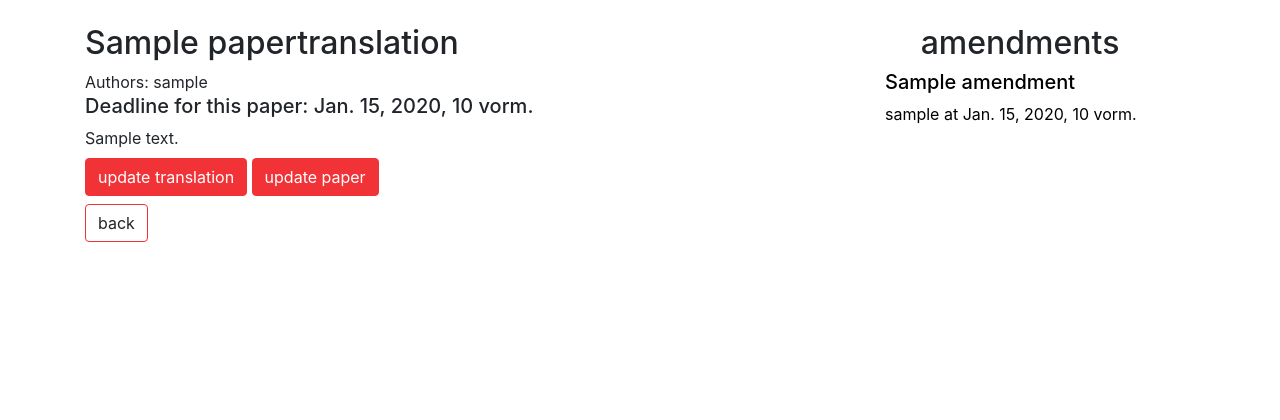
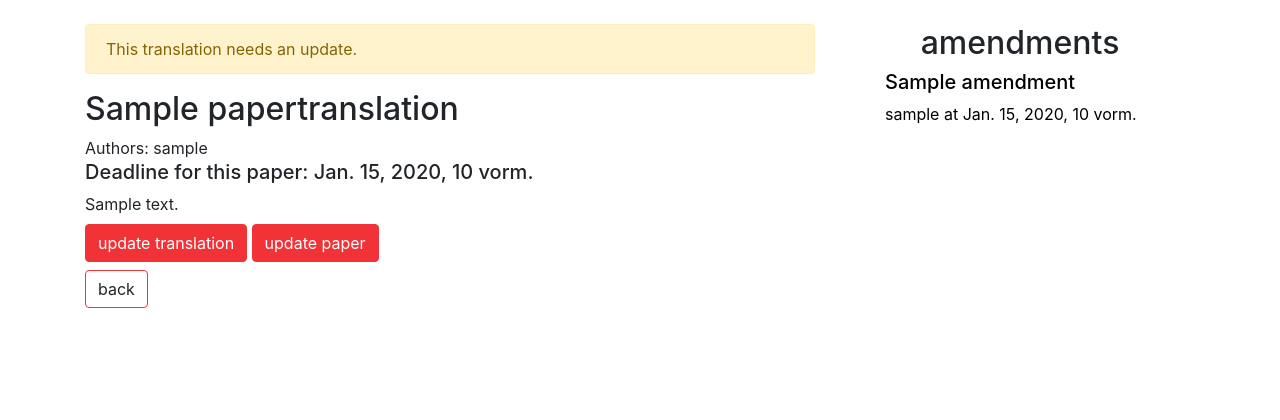
Before and after one commit to sacovo/digital-democracy, a Django app: page /paper/1/ in a window 1280 px wide. Shown: the part 118-538 px from the top of the page. Run offline with Django 3.2, Linux system fonts and the light colour scheme; a user stored in the database is signed in; tables that the repository leaves empty hold one stand-in row (values such as "Sample post"); some libraries are stand-ins or nearby versions.

Commit message:
add needs_update field and update indicator

```diff
--- a/papers/forms.py
+++ b/papers/forms.py
@@ -134,7 +134,7 @@ class TranslationForm(forms.ModelForm):
 
     class Meta:
         model = models.PaperTranslation
-        fields = ["title", "content"]
+        fields = ["title", "content", "needs_update"]
 
 
 class CommentForm(forms.Form):
--- a/papers/models.py
+++ b/papers/models.py
@@ -167,6 +167,11 @@ class PaperTranslation(models.Model):
     """
     The content of a paper in a specific language.
     """
+
+    needs_update = models.BooleanField(
+        default=False,
+        help_text=_("Do the other translations need an update after this edit?"),
+    )
 
     paper = models.ForeignKey(
         Paper, models.CASCADE, verbose_name=_("paper"), related_name="translation_set"
--- a/papers/templates/papers/paper_detail.html
+++ b/papers/templates/papers/paper_detail.html
@@ -29,6 +29,11 @@
   <div class="tab-pane {% if language_code == translation.language_code %}active show{% endif %}" id="{{translation.language_code}}" role="tabpanel">
     <div class="row mt-4">
       <div class="col-md-8">
+        {% if translation.needs_update %}
+            <div class="alert alert-warning" role="alert">
+                {% trans 'This translation needs an update.' %}
+            </div>
+        {% endif %}
         <h2>
           {{translation.title}}
         </h2>
--- a/papers/views.py
+++ b/papers/views.py
@@ -106,6 +106,7 @@ def paper_create(request):
 @login_required
 def paper_update(request, paper_pk):
     paper = models.Paper.objects.get(pk=paper_pk)
+
     # Check if user may edit paper
     if not (request.user.is_superuser or paper.is_author(request.user)):
         raise PermissionDenied(_("You are not allowed to edit this paper."))
@@ -113,6 +114,7 @@ def paper_update(request, paper_pk):
     form = forms.PaperUpdateForm(instance=paper)
 
     if request.method == "POST":
+        translations_need_update = True
         form = forms.PaperUpdateForm(request.POST, instance=paper)
 
         if form.is_valid():
@@ -209,6 +211,11 @@ def translation_update(request, paper_pk, language_code):
         form = forms.TranslationForm(request.POST, instance=translation)
         if form.is_valid():
             form.save()
+            paper.translation_set.exclude(pk=translation.pk).filter(
+                needs_update=False
+            ).update(needs_update=form.cleaned_data["needs_update"])
+            translation.needs_update = False
+            translation.save()
             return redirect("paper-detail-language", paper.pk, language_code)
 
     return render(
```
